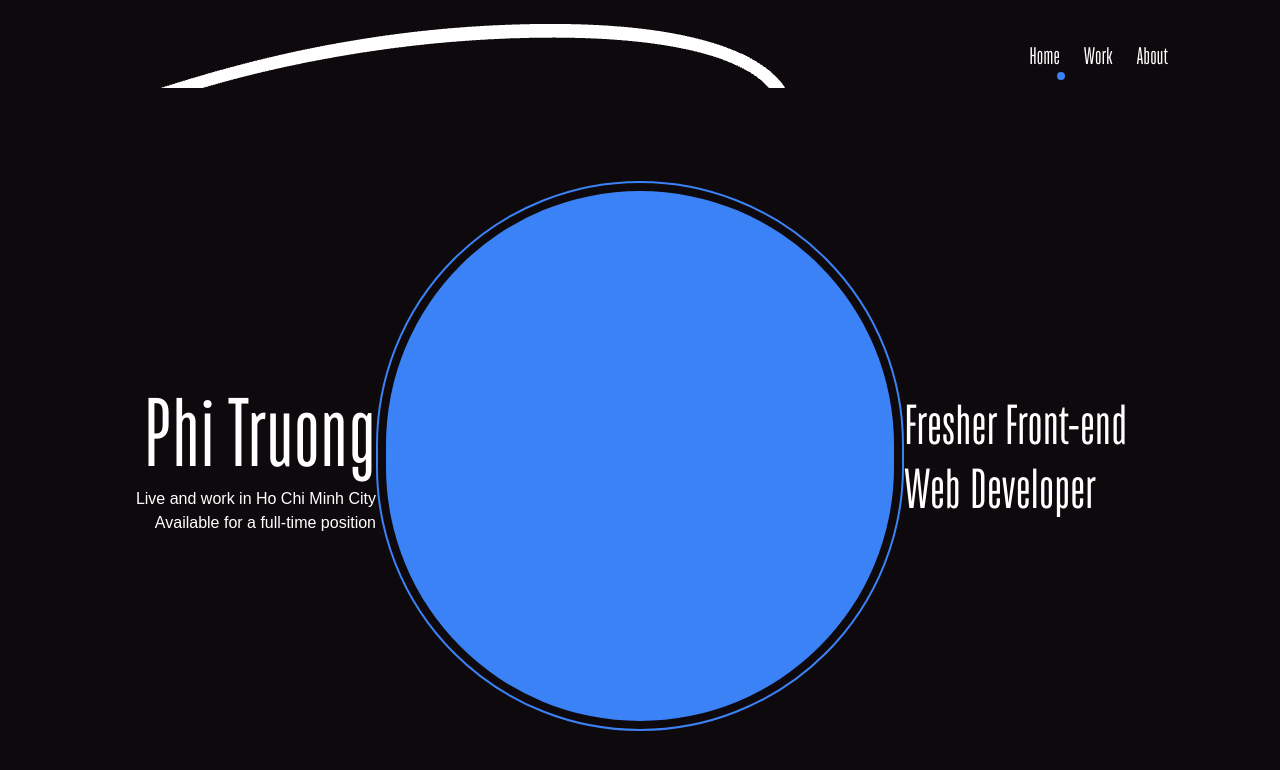
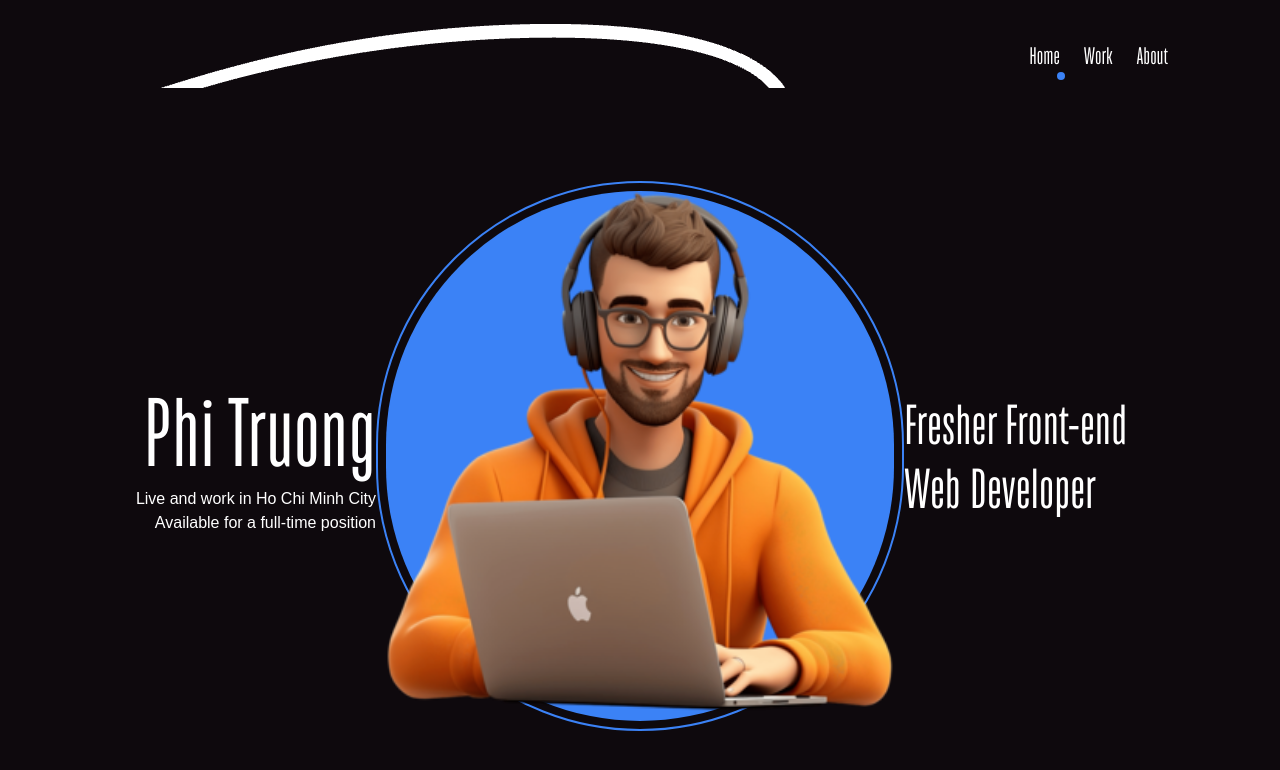
Before and after one commit to truongtuocphi/protfolio, a Next.js app: page / in a window 1280 px wide. Shown: the top 770 px of the page. Built offline with nearby package versions, Linux system fonts and the light colour scheme.

Commit message:
feat: update

```diff
--- a/src/app/page.tsx
+++ b/src/app/page.tsx
@@ -1,3 +1,5 @@
+import Image from "next/image";
+
 export default function Home() {
   return (
     <div className="w-full h-[calc(100vh-112px)] grid grid-cols-1 md:grid-cols-8 items-center text-center ">
@@ -14,7 +16,14 @@ export default function Home() {
 
       <div className="col-span-4 flex items-center justify-center">
         <div className="w-[550px] h-[550px] p-2 border-[2px] border-blue-500 rounded-full">
-          <div className="w-full h-full bg-blue-500 rounded-full aspect-ratio"></div>
+          <div className="relative w-full h-full bg-blue-500 rounded-full aspect-ratio">
+            <Image
+              src={"/images/user.png"}
+              className="absolute left-0 top-0 transform w-auto h-auto"
+              fill
+              alt={"Logo"}
+            />
+          </div>
         </div>
       </div>
 
--- a/src/components/Cursor.tsx
+++ b/src/components/Cursor.tsx
@@ -12,8 +12,6 @@ const Cursor: React.FC = () => {
         const width = circle.offsetWidth || 0;
 
         const target = e.target as HTMLElement;
-
-        console.log(target.tagName);
 
         if (target.tagName === "A") {
           circle.classList.add("big");
```
Also changed, not shown: public/images/user.png (added).
